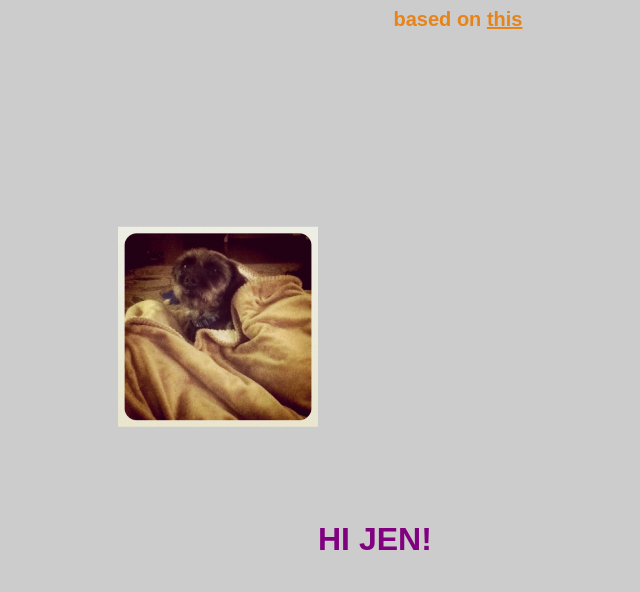
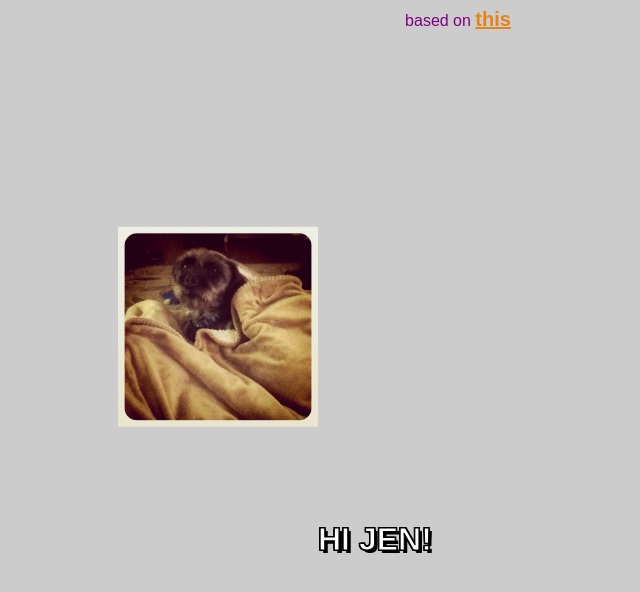
Before and after one commit to lavertym/engineering-weekly, a plain HTML site: page index.html in a window 1280 px wide. Shown: the whole page, without its empty margins (182-822 px from the left). Drawn offline with Linux system fonts and the light colour scheme.

Commit message:
Update index.html

```diff
--- a/index.html
+++ b/index.html
@@ -10,7 +10,14 @@
   }
 
   .jen {
-    color: purple;
+    -webkit-text-stroke: 1px black;
+    color: white;
+    text-shadow:
+       3px 3px 0 #000,
+     -1px -1px 0 #000,
+      1px -1px 0 #000,
+      -1px 1px 0 #000,
+       1px 1px 0 #000;
     font-weight:bold;
     left: 500px;
     top: 300px;
@@ -52,12 +59,14 @@
       to   { transform: rotate(360deg) translateX(200px) rotate(-360deg); }
   }
 
-  .blink,
-  .blink a:visited,
-  .blink a:hover,
-  .blink a:link,
-  .blink a:active {
-    color:orange;
+  p {
+    color: purple;
+  }
+  a.blink:visited,
+  a.blink:hover,
+  a.blink:link,
+  a.blink:active {
+    color: orange;
     font-weight:bold;
     font-size:20px;
     animation: blink-animation 1s steps(5, start) infinite;
@@ -80,6 +89,6 @@
 <body>
   <h1 class="jen">HI JEN!</h1>
   <img class="whiskers" src="whiskers.jpg" width="200px"/>
-  <p class="blink">based on <a href="https://treetown.slack.com/archives/nom-nom-nom/p1462994211000075">this</a></p>
+  <p>based on <a class="blink" href="https://treetown.slack.com/archives/nom-nom-nom/p1462994211000075">this</a></p>
 </body>
 </html>
```
